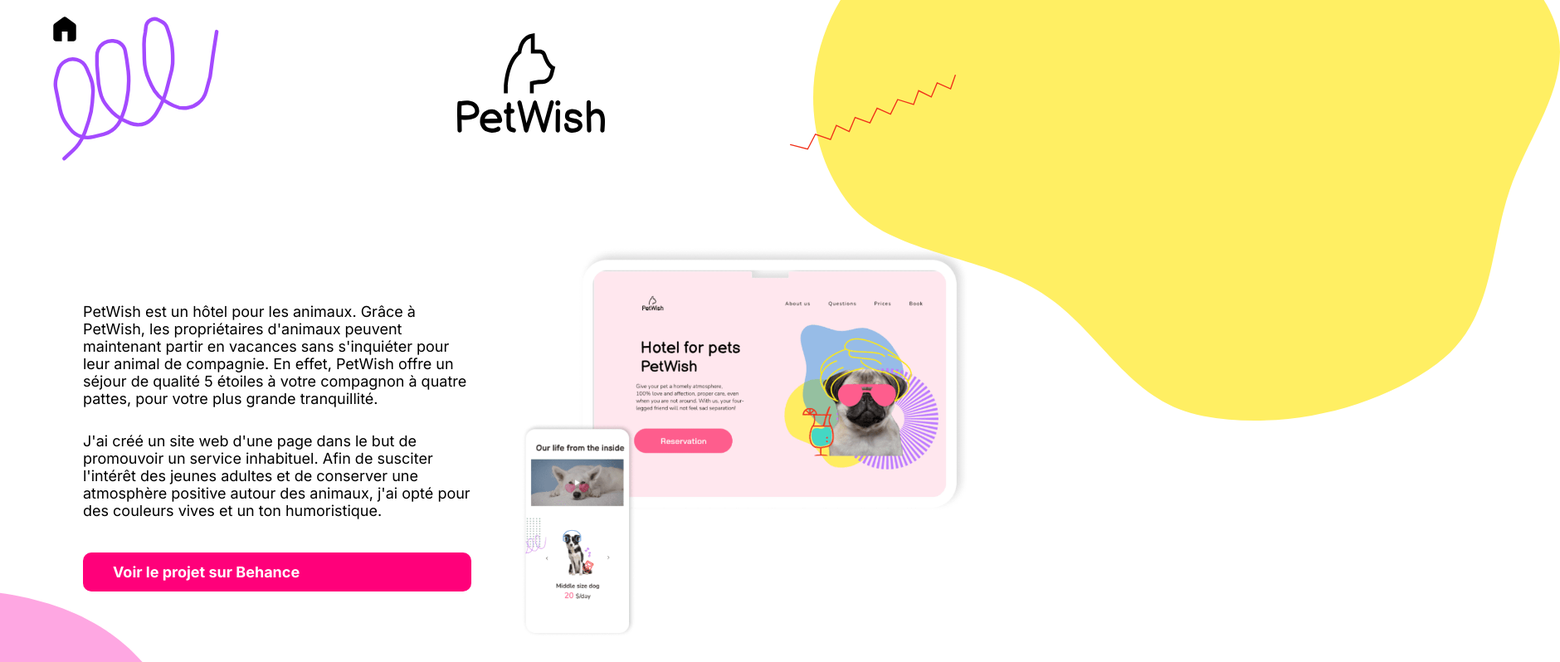
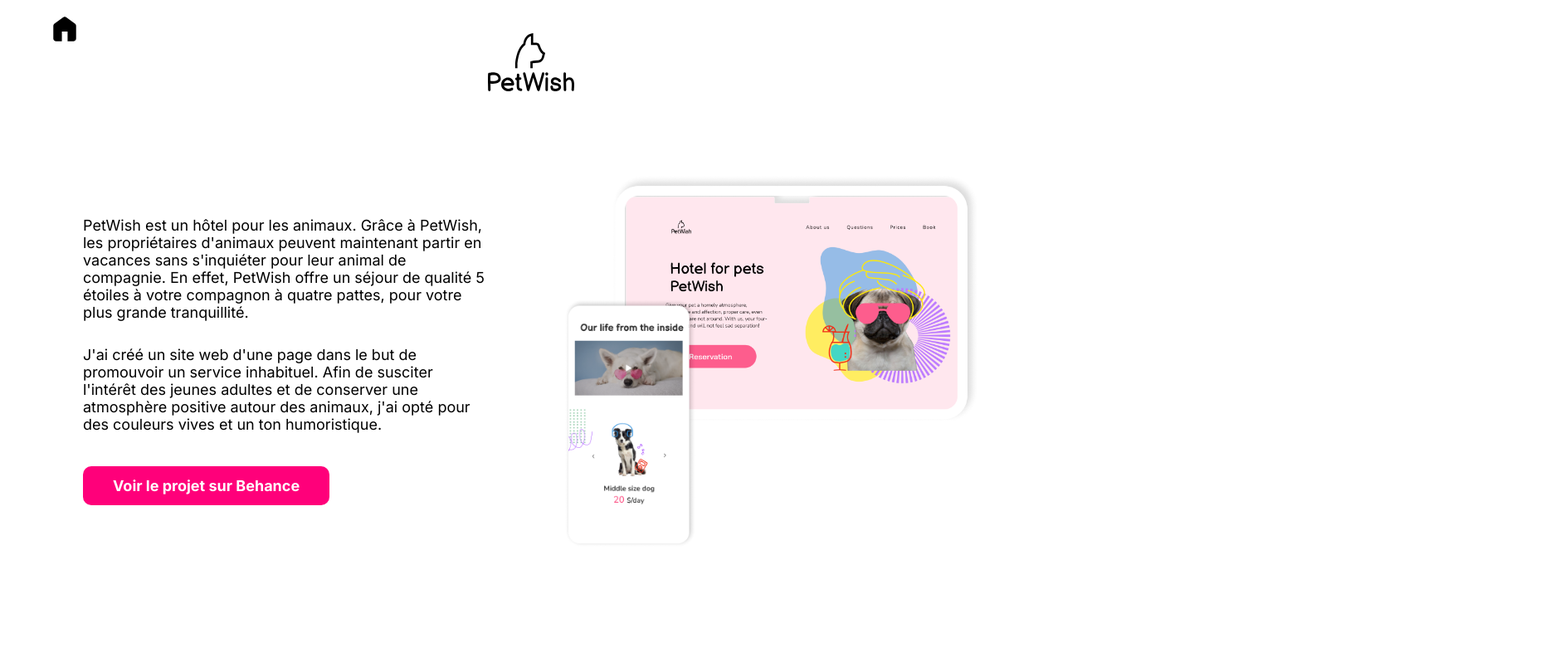
Before and after one commit to AY2018/Renata, a plain HTML site: page Pages/PETWISH.html in a window 1280 px wide. Shown: the top 798 px of the page at 83% size, 1880 px wide, since content can reach past the window. Drawn offline with Linux system fonts and the light colour scheme.

Commit message:
final touches

```diff
--- a/Css/beelding.css
+++ b/Css/beelding.css
@@ -25,6 +25,7 @@
     padding: 13px 36px;
     border-radius: 10px;
     transition: 0.3s ease;
+    width: fit-content;
 }
 
 .portfolio_section_text a:hover{
--- a/Css/general.css
+++ b/Css/general.css
@@ -217,6 +217,7 @@
 
 .portfolio_section_text a{
     text-align: center;
+    width: 100% !important;
 }
 
 .portfolio_section_images {
--- a/Css/petwish.css
+++ b/Css/petwish.css
@@ -1,8 +1,7 @@
 /******** BEELDING STYLES ********/
 
 body {
-    background-color: white;
-    padding-bottom: 400px;
+    padding-bottom: 200px;
     position: relative;
 }
 
@@ -12,11 +11,6 @@
 
 .portfolio_section_text p:nth-child(2) {
     margin-bottom: 40px;
-}
-
-.portfolio_header {
-    height: 200px;
-    margin-bottom: 90px;
 }
 
 .portfolio_section_text {
@@ -32,6 +26,7 @@
     transition: 0.3s ease;
     position: relative;
     z-index: 11;
+    width: fit-content;
 }
 
 .portfolio_section_text a:hover{
@@ -40,42 +35,35 @@
 }
 
 .portfolio_section_images {
-    width: 55%;
+    max-width: 500px !important;
+    height: 450px;
+    display: flex;
+    position: relative;
 }
 
-/* Dessins de fond */
-
-.traitViolet{
+.portfolio_section_images figure img{
+    height: 100%;
+    object-fit: contain;
+}
+.portfolio_section_images figure:nth-child(1){
+    height: 300px;
+    z-index: 1;
     position: absolute;
-    width: 200px;
-    left: 5%;
-    top: 20px;
+    bottom: 0;
+    left: 0;
 }
 
-.blobJaune{
+.portfolio_section_images figure:nth-child(2){
+    z-index: 0;
+    height: 300px;
     position: absolute;
-    width: 900px;
-    right: -600px;
-    top: -150px;
+    right: 0;
 }
 
-.traitRouge{
-    position: absolute;
-    width: 200px;
-    right: 10%;
-    top: 90px;
+
+@media (max-width: 1023px) {
+    .portfolio_section_images{
+        margin-inline: auto;
+    }
+
 }
-
-.blobRose{
-    position: absolute;
-    width: 900px;
-    left: -600px;
-    bottom: -150px;
-}
-
-.blobBleu{
-    position: absolute;
-    width: 900px;
-    right: -200px;
-    bottom: -800px;
-}
--- a/Pages/PETWISH.html
+++ b/Pages/PETWISH.html
@@ -8,14 +8,7 @@
     <link rel="stylesheet" href="./../Css/petwish.css">
     <title>Renata ! PETWISH</title>
 </head>
-<body>
-    <!-- Dessins de fond -->
-    <img src="./../Pages de portefolio/PetWish/trait_violet.svg" class="traitViolet">
-    <img src="./../Pages de portefolio/PetWish/blop_jaune.svg" class="blobJaune">
-    <img src="./../Pages de portefolio/PetWish/trait_rouge.svg" class="traitRouge">
-    <img src="./../Pages de portefolio/PetWish/blop_rose.svg" class="blobRose">
-    <img src="./../Pages de portefolio/PetWish/blop_blue.svg" class="blobBleu">
-
+<body onload="getPics()">
     <!-- Header -->
     <header class="portfolio_header">
         <a href="./../index.html">
@@ -44,11 +37,17 @@
             </section>
             <section class="portfolio_section_images">
                 <figure>
-                    <img src="./../Pages de portefolio/PetWish/mix.png" alt="image montrant le travail réalisé">
+                    <img src="./../Pages de portefolio/PetWish/phone.png" alt="image montrant le travail réalisé" onclick="FullView(this.src)">
+                </figure>
+                <figure>
+                    <img src="./../Pages de portefolio/PetWish/desktop.png" alt="image montrant le travail réalisé" onclick="FullView(this.src)">
                 </figure>
             </section>
         </article>
-
+        <!-- Full Image -->
+        <div id="protfolio_fullImage" onclick="this.style.display='none';">
+            <img id="fullImage">
+        </div>
 
     </main>
 
```
Also changed, not shown: index.html (+1 -1 lines), maquettes/bg.png (added), 3 other files.
